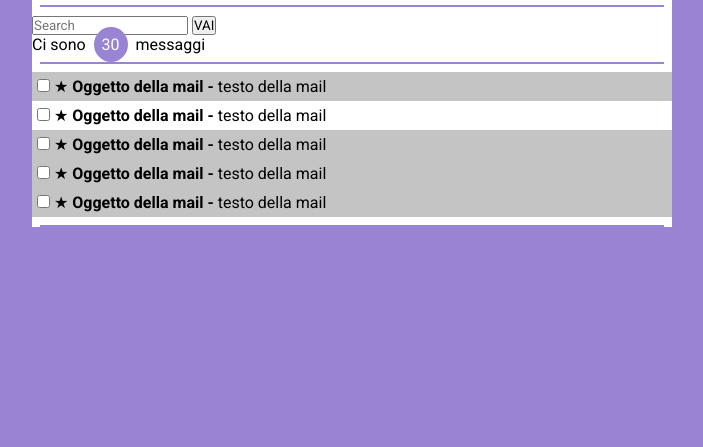
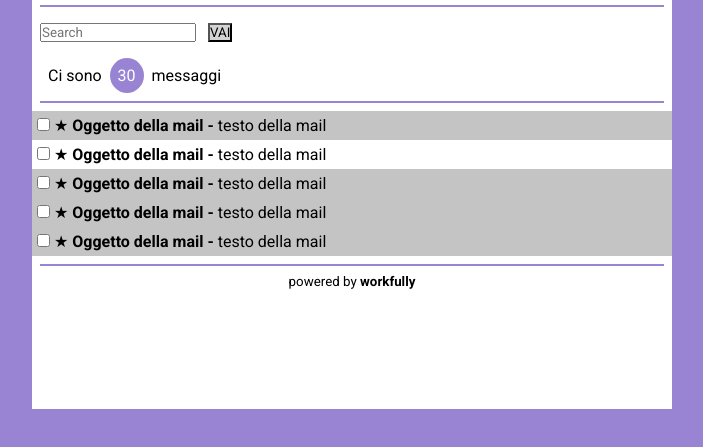
Before and after one commit to Diakoretina/html-gmail, a plain HTML site: page index.html in a window 1280 px wide. Shown: the part 157-604 px from the top of the page, without its empty margins (288-991 px from the left). Drawn offline with Linux system fonts and the light colour scheme.

Commit message:
Add footer

```diff
--- a/index.html
+++ b/index.html
@@ -18,10 +18,10 @@
          <!-- Input -->
          <section>
             <form>
-              <input type="text" placeholder="Search" />
-              <input type="submit" value="VAI" />
+              <input type="text" placeholder="Search" style="margin: 8px;" />
+              <input type="submit" value="VAI" style="background-color: lightgray;"/>
             </form>
-            <p>Ci sono <span class="round">30</span> messaggi</p>
+            <p style="margin: 16px;">Ci sono <span class="round">30</span> messaggi</p>
           </section>
           <hr>
           <!-- Mail -->
@@ -45,7 +45,7 @@
           <hr>
           <!-- Footer -->
           <footer>
-
+            <span>powered by <strong>workfully</strong></span>
           </footer>
     </div>
 </body>
--- a/style.css
+++ b/style.css
@@ -38,12 +38,17 @@ hr{
     color: white;
   }
 /*Mails*/
-
 .mail {
     padding: 5px;
     background-color: #c4c4c4;
 }
 
-  .read {
+.read {
     background-color: #fff;
 }
+/* footer */
+footer {
+    text-align: center;
+    padding-bottom: 120px;
+    font-size: smaller;
+}
```
